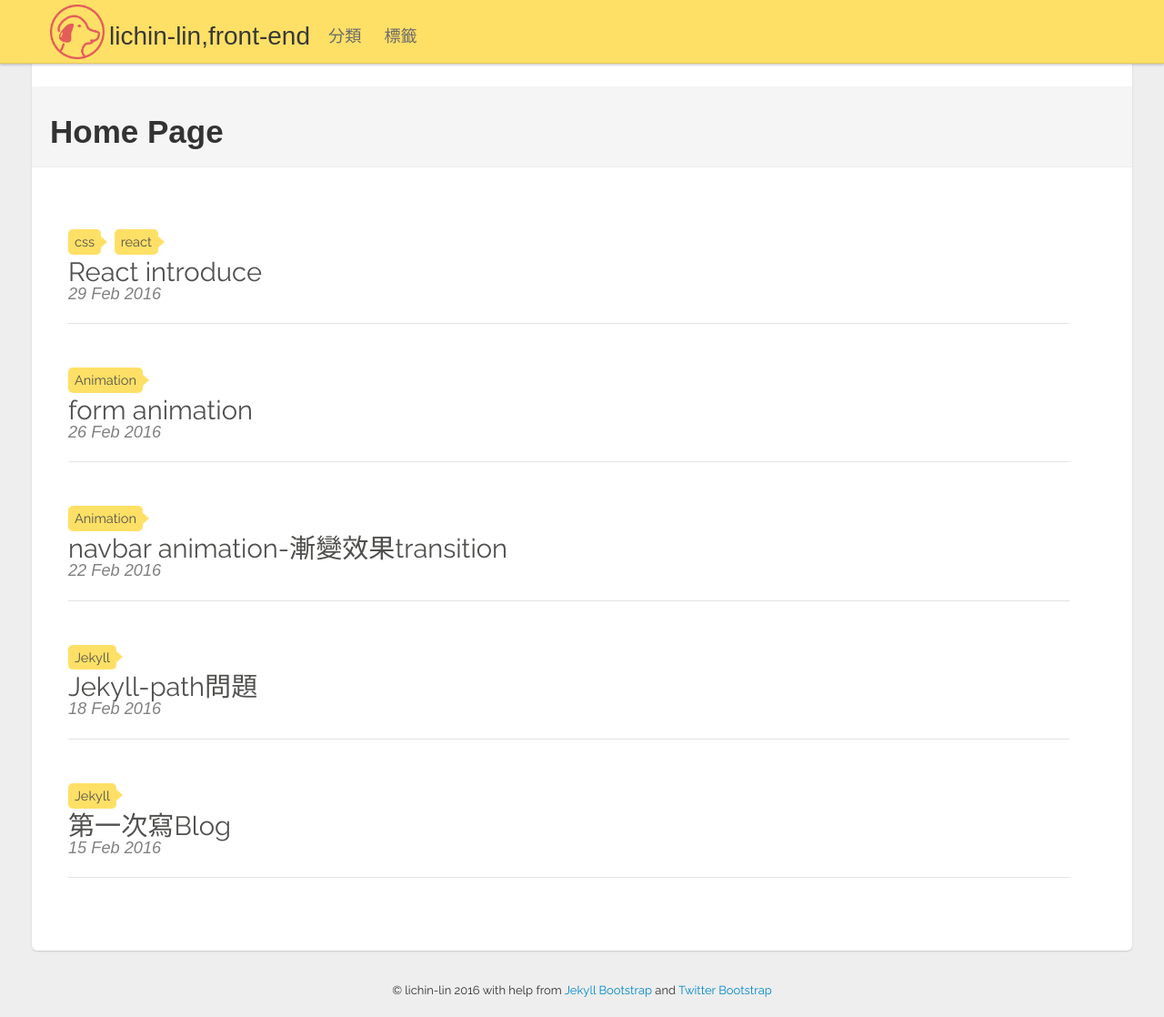
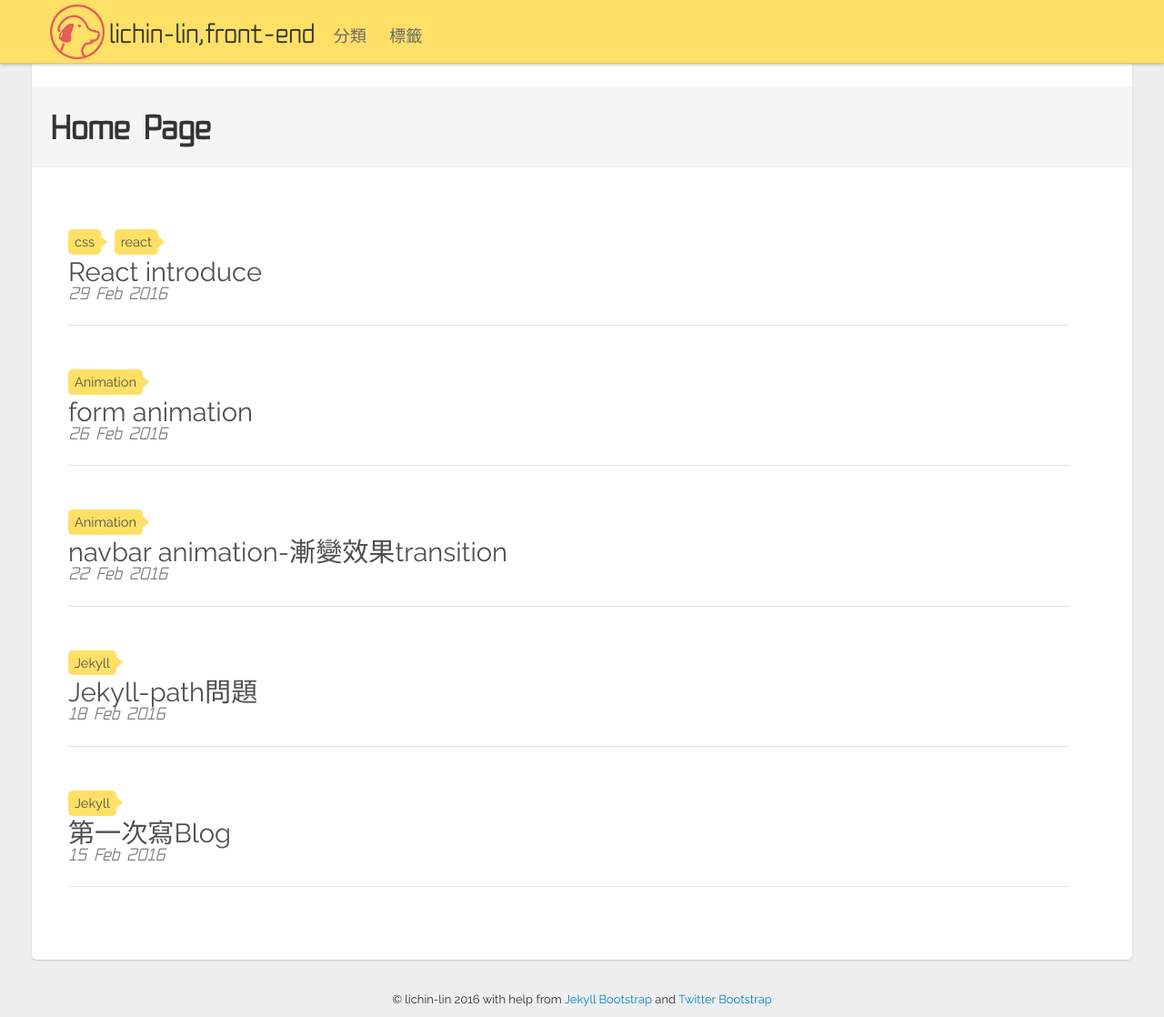
Before and after one commit to lichin-lin/lichin-lin.github.io, a Jekyll site: the page built from index.md, in a window 1280 px wide and 1118 px high. Shown: the whole window at 91% size. Built offline with Jekyll 4.4.1, drawn with Linux system fonts in a browser that asks for light colours; nearby versions of some CDN libraries; some web fonts are replaced.

Commit message:
font type Fenton fix-2

```diff
--- a/assets/themes/twitter/css/style.css
+++ b/assets/themes/twitter/css/style.css
@@ -1,5 +1,5 @@
 /* Override some defaults */
-@import url(/asset/font/Fenton-Medium.otf);
+@import url(/assets/font/Fenton-Medium.otf);
 html, body {
   background-color: #eee;
   font-family: 'raleway', sans-serif;
@@ -7,12 +7,12 @@ html, body {
 }
 @font-face {
   font-family: 'Fenton-Medium';
-  src: url('/asset/font/Fenton-Medium.otf'); /* IE9 Compat Modes */
-  src: url('/asset/font/Fenton-Medium.otf') format('embedded-opentype'), /* IE6-IE8 */
-       url('/asset/font/Fenton-Medium.otf') format('woff2'), /* Super Modern Browsers */
-       url('/asset/font/Fenton-Medium.otf') format('woff'), /* Pretty Modern Browsers */
-       url('/asset/font/Fenton-Medium.otf')  format('truetype'), /* Safari, Android, iOS */
-       url('/asset/font/Fenton-Medium.otf') format('svg'); /* Legacy iOS */
+  src: url('/assets/font/Fenton-Medium.otf'); /* IE9 Compat Modes */
+  src: url('/assets/font/Fenton-Medium.otf') format('embedded-opentype'), /* IE6-IE8 */
+       url('/assets/font/Fenton-Medium.otf') format('woff2'), /* Super Modern Browsers */
+       url('/assets/font/Fenton-Medium.otf') format('woff'), /* Pretty Modern Browsers */
+       url('/assets/font/Fenton-Medium.otf')  format('truetype'), /* Safari, Android, iOS */
+       url('/assets/font/Fenton-Medium.otf') format('svg'); /* Legacy iOS */
 }
 h1,h3,span{
   font-family: 'Fenton-Medium', sans-serif;
```
